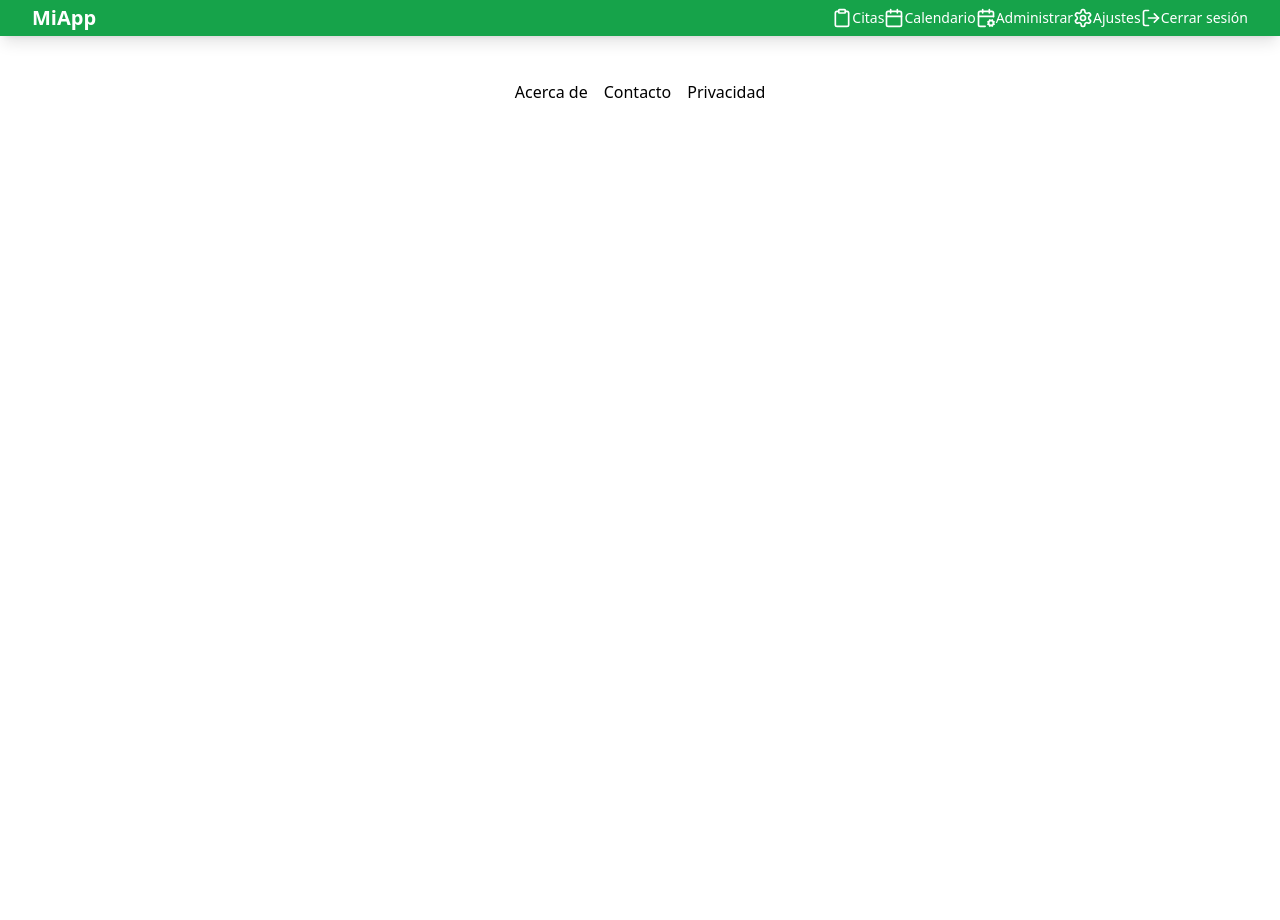
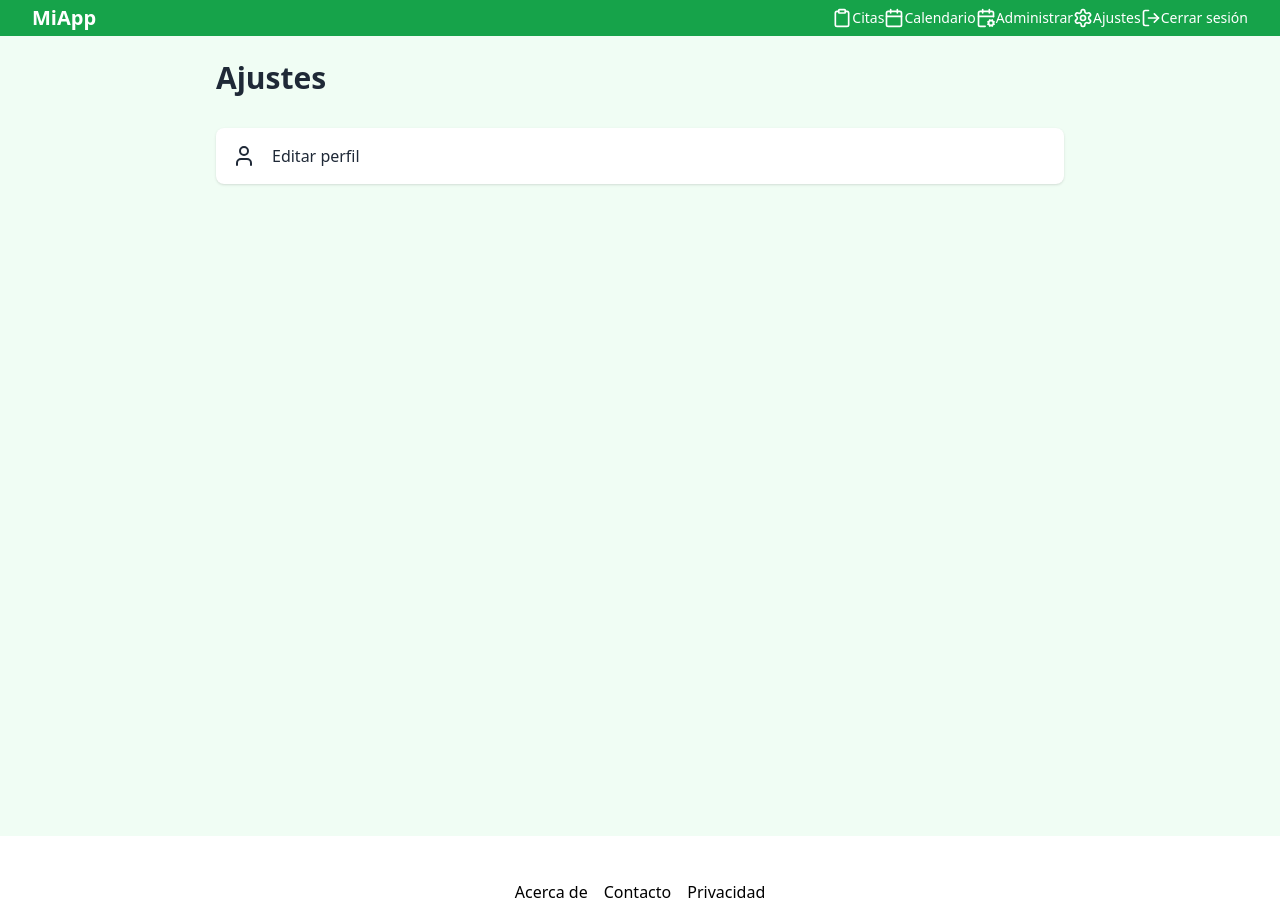
Before and after one commit to sebas-tian18/APP-Agenda-Mayor, a React (Vite) app in the folder frontend/: page /ajustes in a window 1280 px wide. Before the commit the page ends 800 px from the top, so only its background shows below. Built offline with nearby package versions, Linux system fonts and the light colour scheme.

Commit message:
se agrego pagina Ajustes y modifico Editar Perfil

```diff
--- /dev/null
+++ b/frontend/pages/Ajustes.jsx
@@ -0,0 +1,24 @@
+import React from 'react'
+import { Link } from 'react-router-dom'
+import { User } from 'lucide-react'
+
+function Ajustes() {
+  return (
+    <div className="min-h-screen bg-green-50 text-gray-800">
+      <div className="max-w-4xl mx-auto p-6">
+        <h1 className="text-3xl font-bold mb-8">Ajustes</h1>
+
+        <div className="space-y-6">
+          <Link to="/editar-perfil" className="block p-4 bg-white rounded-lg shadow hover:bg-green-100 transition duration-150 ease-in-out">
+            <div className="flex items-center">
+              <User size={24} />
+              <span className="ml-4">Editar perfil</span>
+            </div>
+          </Link>
+        </div>
+      </div>
+    </div>
+  )
+}
+
+export default Ajustes
--- a/frontend/pages/EditarPerfil.jsx
+++ b/frontend/pages/EditarPerfil.jsx
@@ -63,9 +63,6 @@ function EditarPerfil() {
     const { name, value } = e.target
     let newValue = value
 
-    if (name === 'telefono') {
-      newValue = value.startsWith('+56') ? value : '+56' + value.replace(/^\+56/, '')
-    }
 
     setProfile(prev => ({ ...prev, [name]: newValue }))
   }
--- a/frontend/src/App.jsx
+++ b/frontend/src/App.jsx
@@ -3,6 +3,7 @@ import Register from "../pages/Register";
 import Login from "../pages/Login";
 import Servicios from "../pages/Servicios";
 import EditarPerfil from "../pages/EditarPerfil";
+import Ajustes from "../pages/Ajustes";
 import "./App.css";
 import { FontSizeProvider } from "../Components/FontSizeContext";
 import { Toaster } from "sonner";
@@ -21,9 +22,10 @@ function App() {
         <Navbar />
           <Routes>
             <Route path="/register" element={<Register />} />
-            <Route path="/login" element={<Login />} />
             <Route path="/servicios" element={<Servicios />} />
             <Route path="/editar-perfil" element={<EditarPerfil />} />
+            <Route path="/" element={<Login />} />
+            <Route path="/ajustes" element={<Ajustes />} />
           </Routes>
           <Footer />
         </Router>
```
